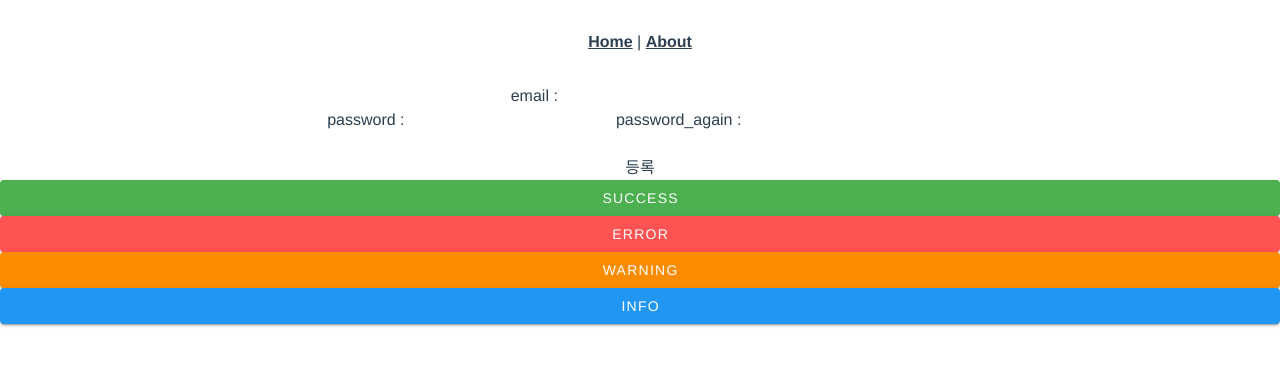
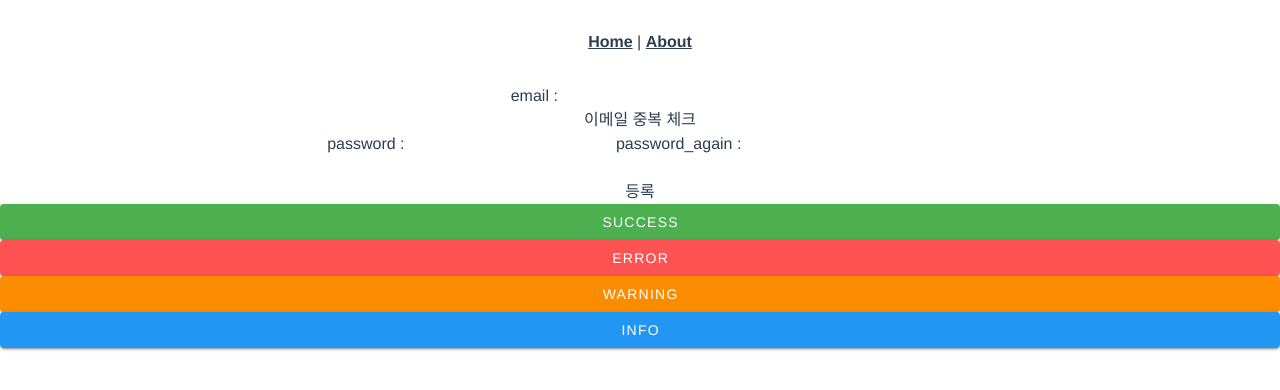
Before and after one commit to homekeeper89/side_vue_toy, a Vue app: page /user/register in a window 1280 px wide. Shown: the top 390 px of the page. Built offline with nearby package versions, Linux system fonts and the light colour scheme.

Commit message:
[add] 이메일 중복 체크 껍데기만 생성

```diff
--- a/src/components/user/UserRegister.vue
+++ b/src/components/user/UserRegister.vue
@@ -3,6 +3,9 @@
     <div>
       <span>email : </span>
       <input class="email" type="text" v-model="data.email" />
+    </div>
+    <div>
+      <button class="button__email--check">이메일 중복 체크</button>
     </div>
     <div v-if="isEmailDuplicated" class="error__email--duplicated">
       <h3>이메일이 사용 중 입니다. 다른 이메일을 입력하여 주세요</h3>
@@ -42,7 +45,6 @@ export default {
   computed: {
     ...mapGetters({ apiStatus: `${USER_NAMESPACE}/apiStatus` }),
     isEmailDuplicated() {
-      console.log(this.apiStatus);
       return this.apiStatus.code == 200 ? false : true;
     },
     isPasswordSame() {
```
Also changed, not shown: 2 other files (tests, documents, lock files or other folders).
